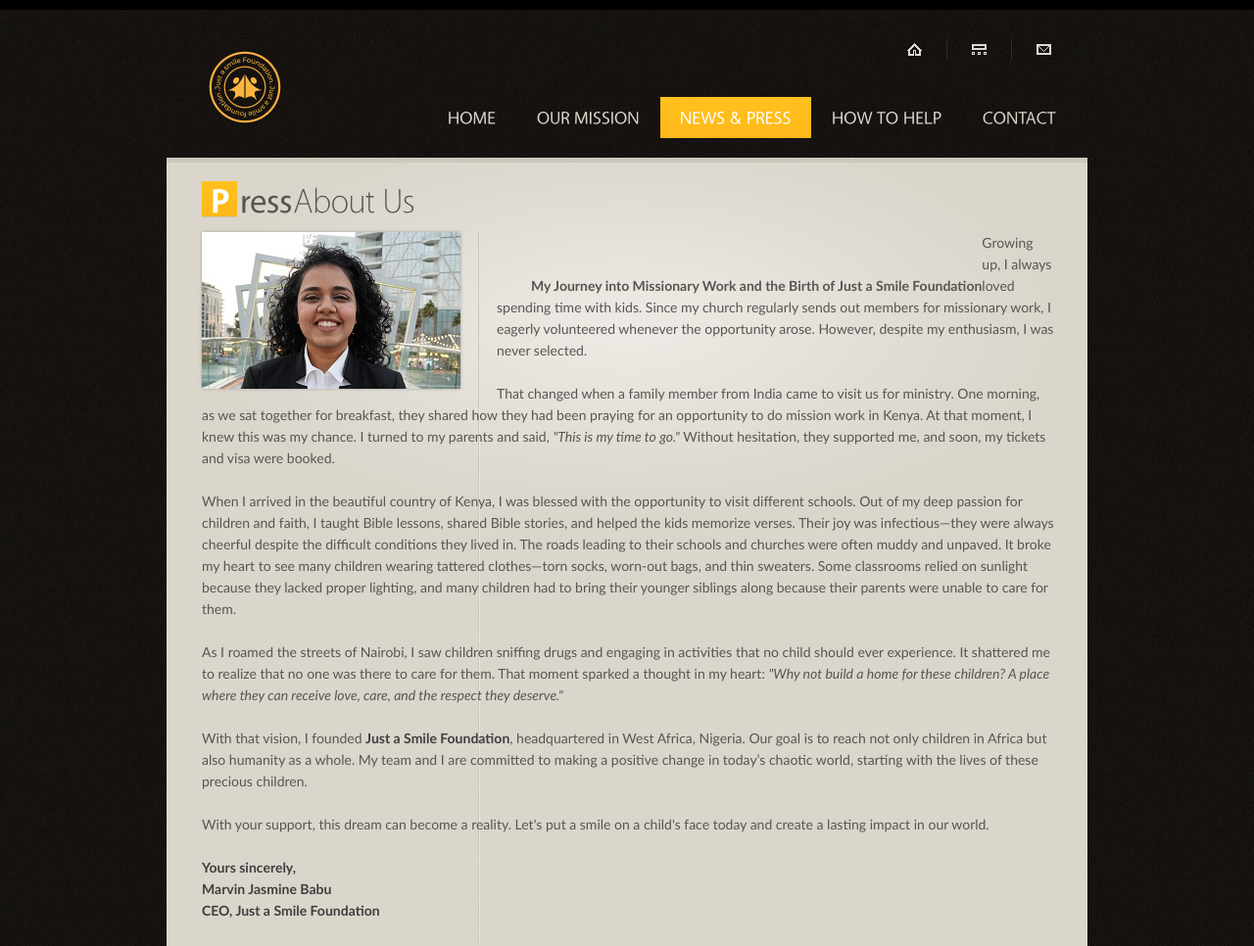
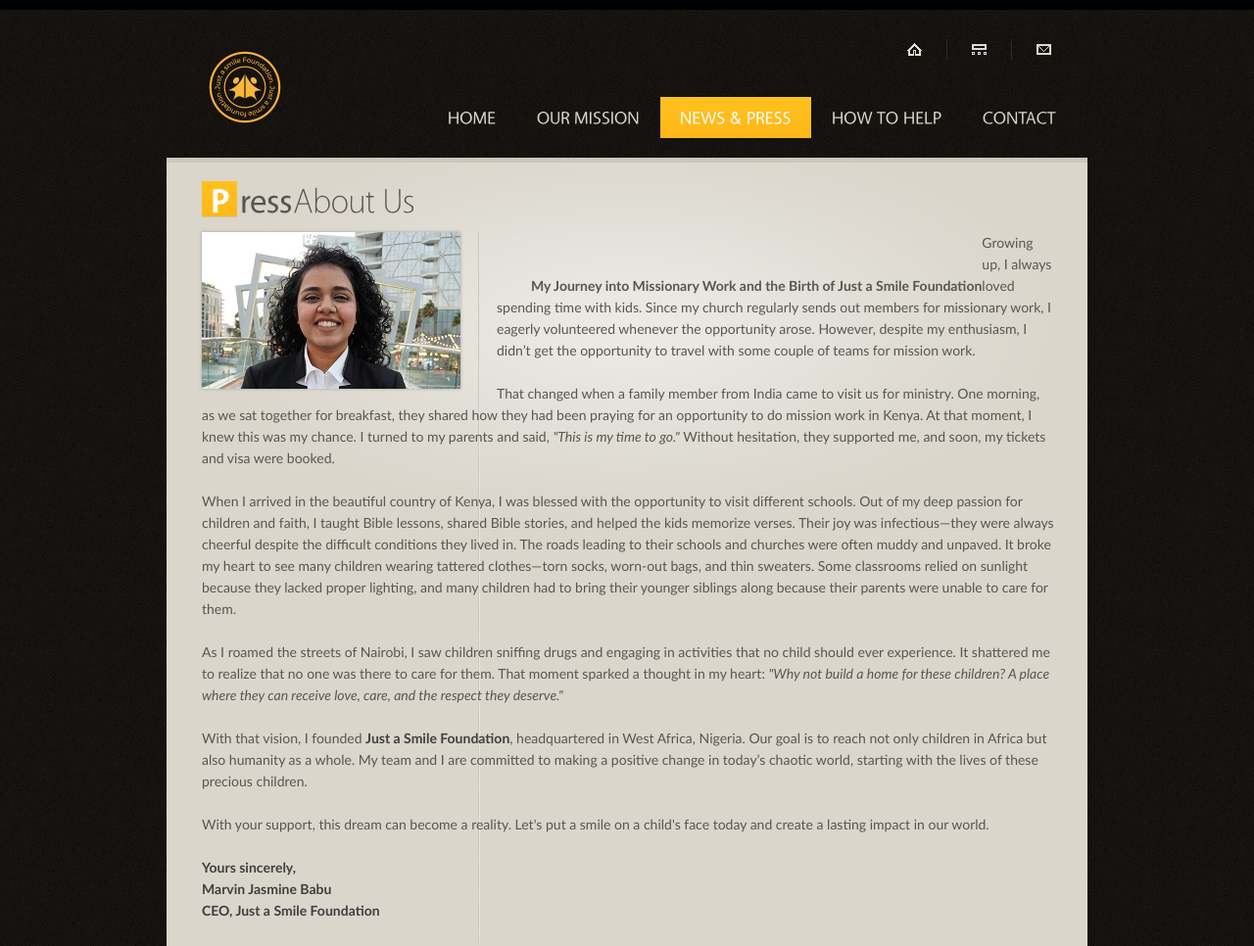
Before and after one commit to Jockthan/JASF, a plain HTML site: page news.html in a window 1280 px wide. Shown: the top 966 px of the page at 98% size. Drawn offline with Linux system fonts and the light colour scheme.

Commit message:
worked on a paragraph and address

```diff
--- a/news.html
+++ b/news.html
@@ -59,7 +59,7 @@
                 <p class="pad_bot2"> As I roamed the streets of Nairobi, I saw kids sniffing drugs etc. and it shattered me inside no one is there to care for them. Which made me think why don’t I build them a home where they will get the love, care and respect they require and someone to look after them. So, I decided to do it with first the Just a Smile foundation headquarters in West Africa Nigeria precisely while we plan and execute reaching out to all African contents and to the entire world at Large our NGO isn't just about children it's equally about humanity as a whole now I and my Team are looking forward into making a positive change our today's Choatic world starting with the lives of these dear children And with your support this huge Dream will come into fruition. put a smile on a child's Face today and put a smile on our World that will last forever. Yours sincerely MARVIN JASMINE BABU CEO Just a Smile foundation. </p> -->
                 <h1>My Journey into Missionary Work and the Birth of Just a Smile Foundation</h1>
 
-                <p>Growing up, I always loved spending time with kids. Since my church regularly sends out members for missionary work, I eagerly volunteered whenever the opportunity arose. However, despite my enthusiasm, I was never selected.</p>
+                <p>Growing up, I always loved spending time with kids. Since my church regularly sends out members for missionary work, I eagerly volunteered whenever the opportunity arose. However, despite my enthusiasm, I didn’t get the opportunity to travel with some couple of teams for mission work.</p>
 
                 <p>That changed when a family member from India came to visit us for ministry. One morning, as we sat together for breakfast, they shared how they had been praying for an opportunity to do mission work in Kenya. At that moment, I knew this was my chance. I turned to my parents and said, <em>"This is my time to go."</em> Without hesitation, they supported me, and soon, my tickets and visa were booked.</p>
 
```
Also changed, not shown: contact.html (+0 -1 lines).
